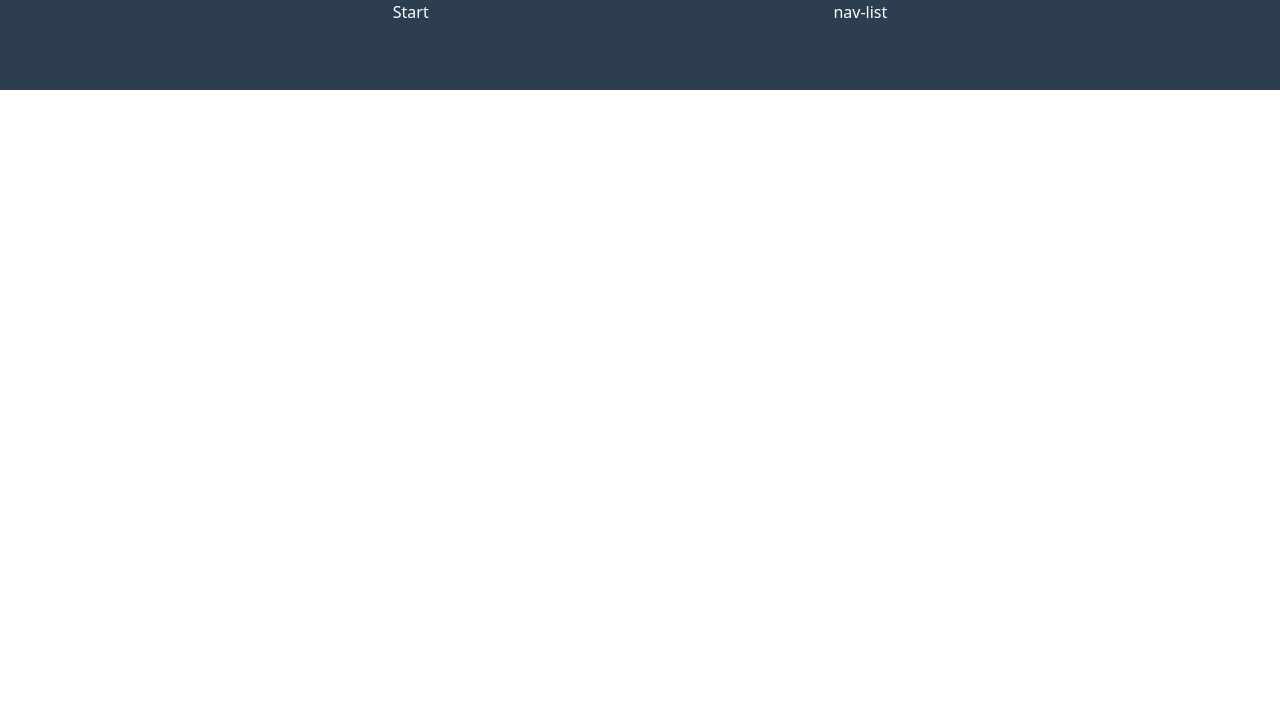
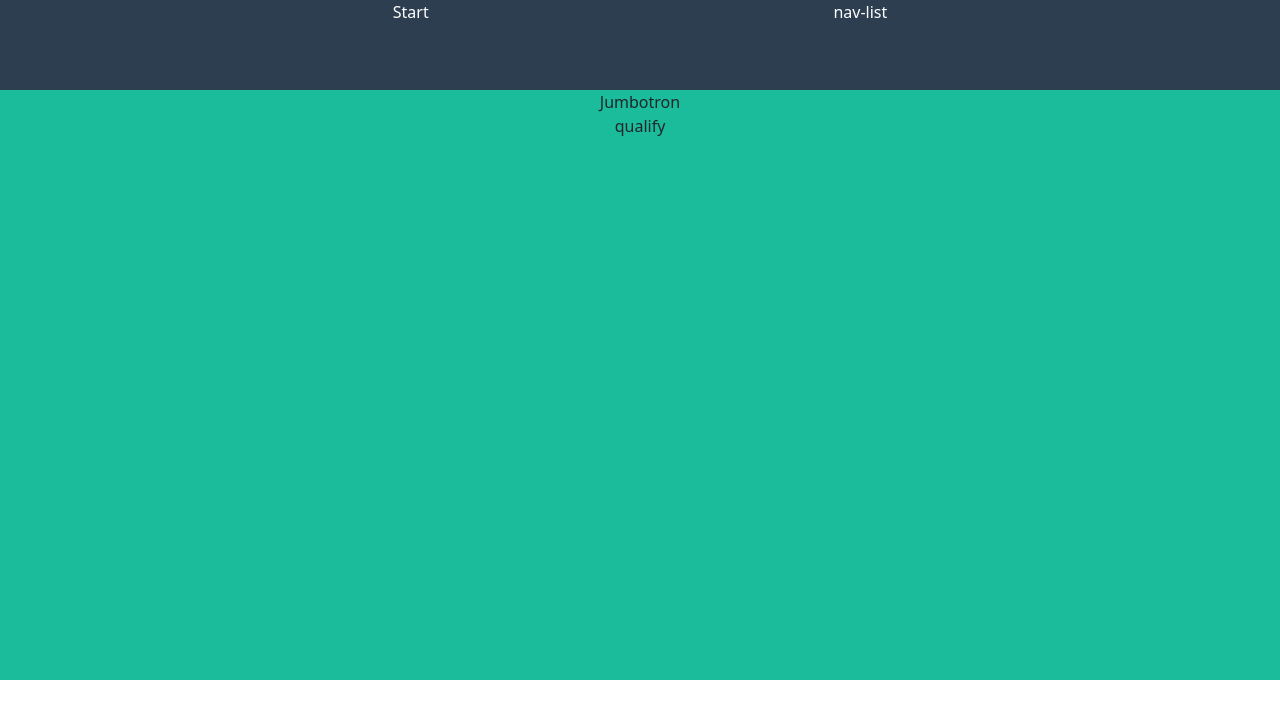
Before and after one commit to Calibro45/html-css-bootstrap-freelancer, a plain HTML site: page index.html in a window 1280 px wide. Drawn offline with nearby package versions, Linux system fonts and the light colour scheme.

Commit message:
jumbo layout

```diff
--- a/css/style.css
+++ b/css/style.css
@@ -1,10 +1,10 @@
-.ms_bgcolor {
+.debug .ms_nav-bgcolor {
     background-color: #2c3e50;
-}
-
-/* debug */
-
-.debug .ms_navh {
     min-height: 90px;
     color: white;
 }
+
+.debug .ms_jumbo-bgcol {
+    background-color: #1abc9c;
+    min-height: 590px;
+}
--- a/index.html
+++ b/index.html
@@ -14,7 +14,7 @@
 
     <header>
 
-        <div class="container-fluid ms_bgcolor ms_navh">
+        <div class="container-fluid ms_nav-bgcolor ">
 
             <nav class="row justify-content-evenly">
 
@@ -34,7 +34,40 @@
 
     <!-- main content -->
 
+    <main>
 
+        <!-- section jumbotron -->
+
+        <section>
+
+            <div class="container-fluid ms_jumbo-bgcol">
+
+                <div class="row justify-content-center">
+
+                    <div class="col-auto">
+                        Jumbotron
+                    </div>
+
+                </div>
+
+                <div class="row justify-content-center">
+
+                    <div class="col-auto">
+                        qualify
+                    </div>
+
+                </div>
+
+            </div>
+
+        </section>
+
+
+
+
+
+
+    </main>
 
 </body>
 </html>
```
